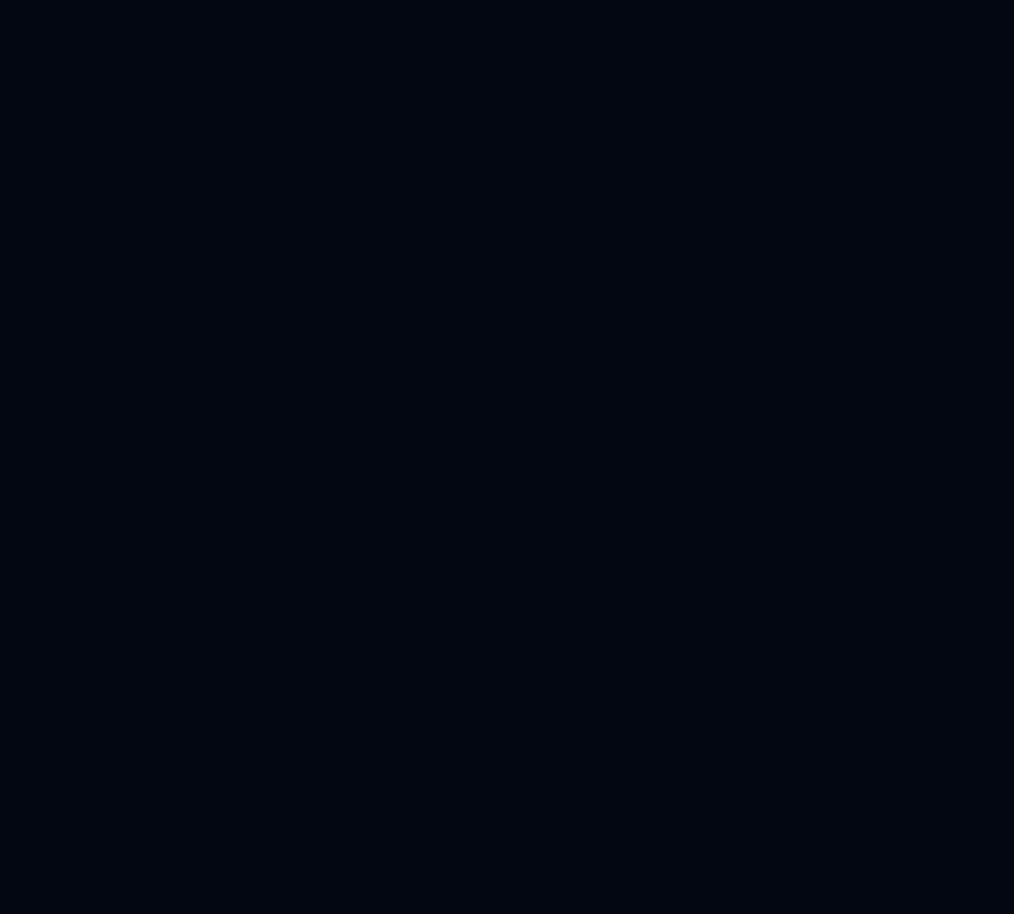
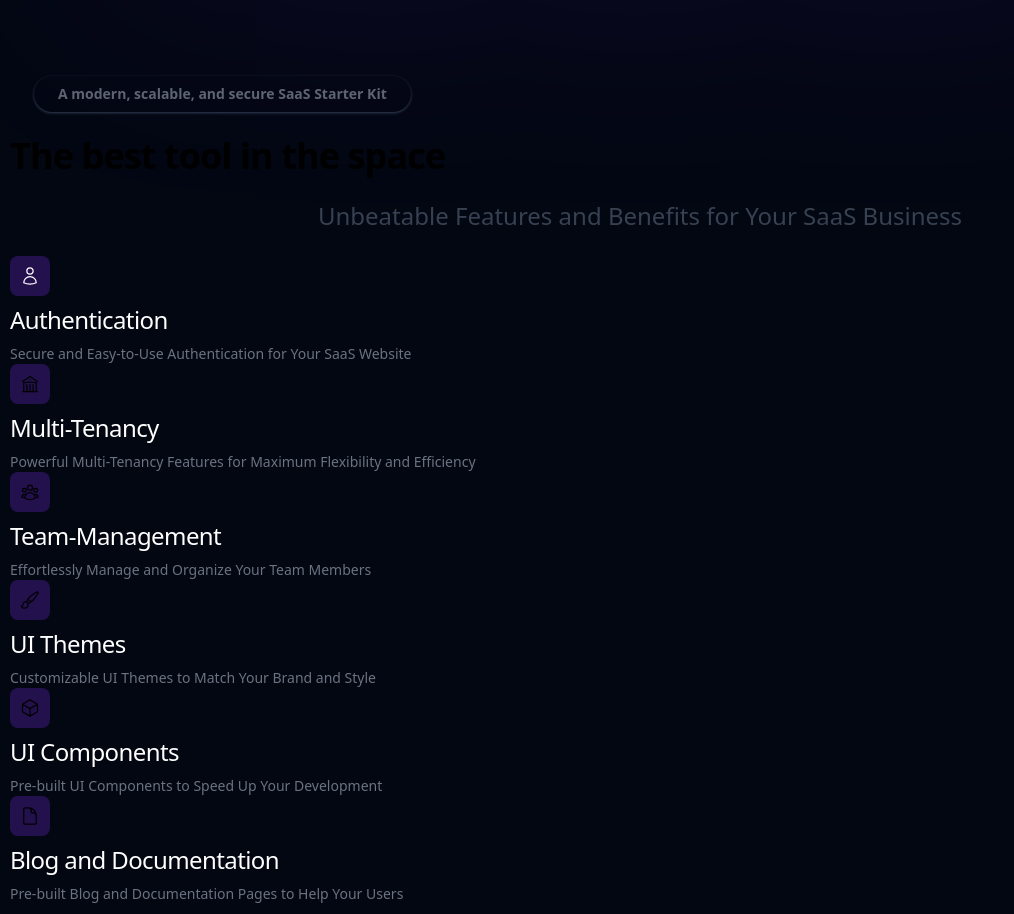
Before and after one commit to elghanbibadr/makerkit1, a React (Vite) app: page / in a window 1280 px wide. Shown: the part 1540-2454 px from the top of the page, without its empty margins (0-1014 px from the left). Before the commit the page ends 1510 px from the top, so only its background shows below. Built offline with nearby package versions, Linux system fonts and the light colour scheme.

Commit message:
created the first version of the feature componenet

```diff
--- a/src/App.jsx
+++ b/src/App.jsx
@@ -1,11 +1,14 @@
 import Button from "./ui/Button";
 import Navbar from "./componenet/Navbar";
 import Hero from "./componenet/Hero";
+import Features from "./componenet/Features";
+
 const App = () => {
   return (
     <>
       <Navbar />
       <Hero />
+      <Features />
     </>
   );
 };
--- /dev/null
+++ b/src/componenet/Features.jsx
@@ -0,0 +1,64 @@
+import CtaCard from "./CtaCard";
+import auth from "../assets/auth.svg";
+import multitenancy from "../assets/multitenancy.svg";
+import teamManagment from "../assets/teamManagment.svg";
+import uitheme from "../assets/uithemes.svg";
+import uicomponenet from "../assets/uicomponenet.svg";
+import blogdoc from "../assets/blog&doc.svg";
+import FeatureCard from "../ui/FeatureCard";
+
+const featuresArray = [
+  {
+    imgSrc: auth,
+    title: "Authentication",
+    description: "Secure and Easy-to-Use Authentication for Your SaaS Website",
+  },
+  {
+    imgSrc: multitenancy,
+    title: "Multi-Tenancy",
+    description:
+      "Powerful Multi-Tenancy Features for Maximum Flexibility and Efficiency",
+  },
+  {
+    imgSrc: teamManagment,
+    title: "Team-Management",
+    description: "Effortlessly Manage and Organize Your Team Members",
+  },
+  {
+    imgSrc: uitheme,
+    title: "UI Themes",
+    description: "Customizable UI Themes to Match Your Brand and Style",
+  },
+  {
+    imgSrc: uicomponenet,
+    title: "UI Components",
+    description: "Pre-built UI Components to Speed Up Your Development",
+  },
+  {
+    imgSrc: blogdoc,
+    title: "Blog and Documentation",
+    description: "Pre-built Blog and Documentation Pages to Help Your Users",
+  },
+];
+
+const Features = () => {
+  return (
+    <div className="mt-24">
+      <CtaCard>A modern, scalable, and secure SaaS Starter Kit</CtaCard>
+      <h2>The best tool in the space</h2>
+      <p className="gradientParagraph my-6">
+        Unbeatable Features and Benefits for Your SaaS Business
+      </p>
+      {featuresArray.map(({ imgSrc, title, description }, index) => (
+        <FeatureCard
+          key={index}
+          imgSrc={imgSrc}
+          title={title}
+          description={description}
+        />
+      ))}
+    </div>
+  );
+};
+
+export default Features;
--- a/src/index.css
+++ b/src/index.css
@@ -7,6 +7,7 @@
 
 body{
   background-color:  #030712!important;
+  padding: 10px;
   font-family: system-ui, -apple-system, BlinkMacSystemFont, 'Segoe UI', Roboto, Oxygen, Ubuntu, Cantarell, 'Open Sans', 'Helvetica Neue', sans-serif;
 }
 
--- /dev/null
+++ b/src/ui/FeatureCard.jsx
@@ -0,0 +1,13 @@
+const FeatureCard = ({ imgSrc, title, description }) => {
+  return (
+    <div>
+      <div className="bg-[#23114e] p-1 rounded-lg flex justify-center  items-center w-10 h-10">
+        <img className="h-5" src={imgSrc} alt="feature  image" />
+      </div>
+      <h3 className="text-white font-normal my-2">{title}</h3>
+      <p className="small-title">{description}</p>
+    </div>
+  );
+};
+
+export default FeatureCard;
```
Also changed, not shown: src/assets/auth.svg.
